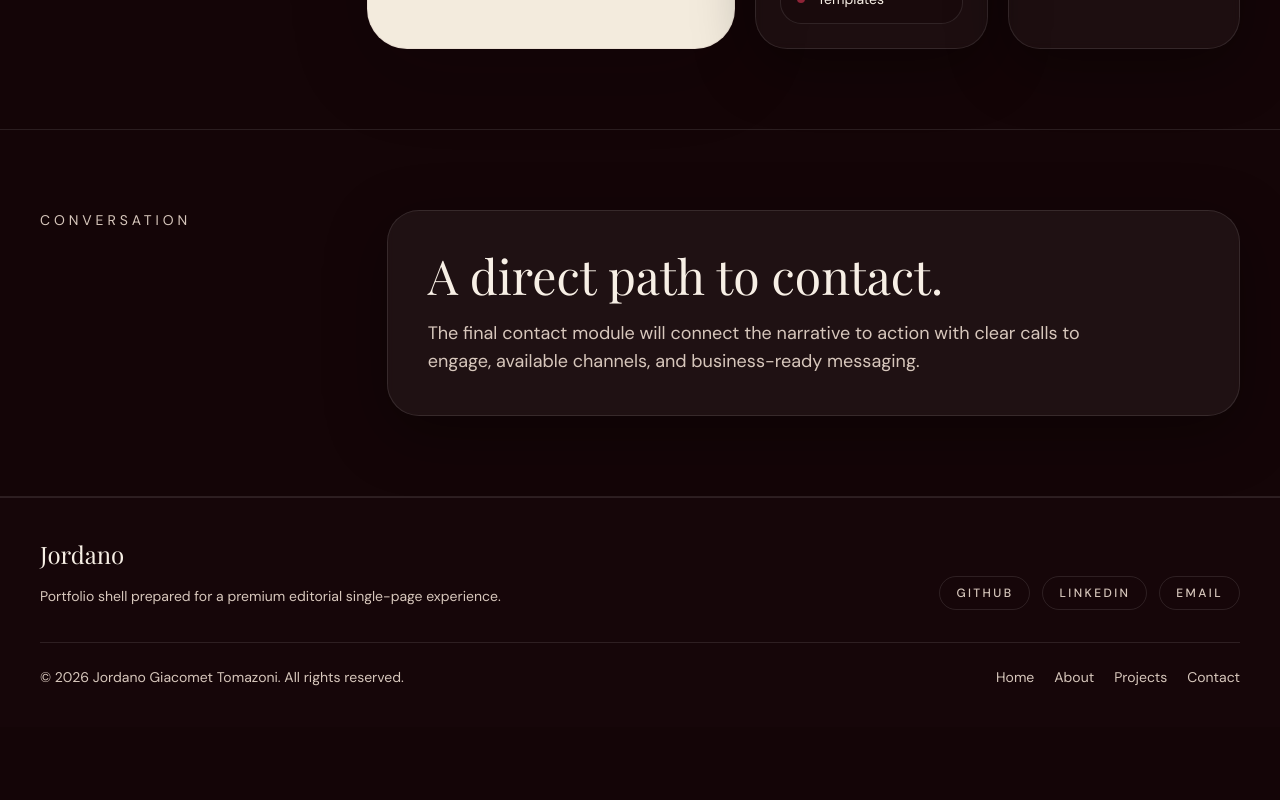
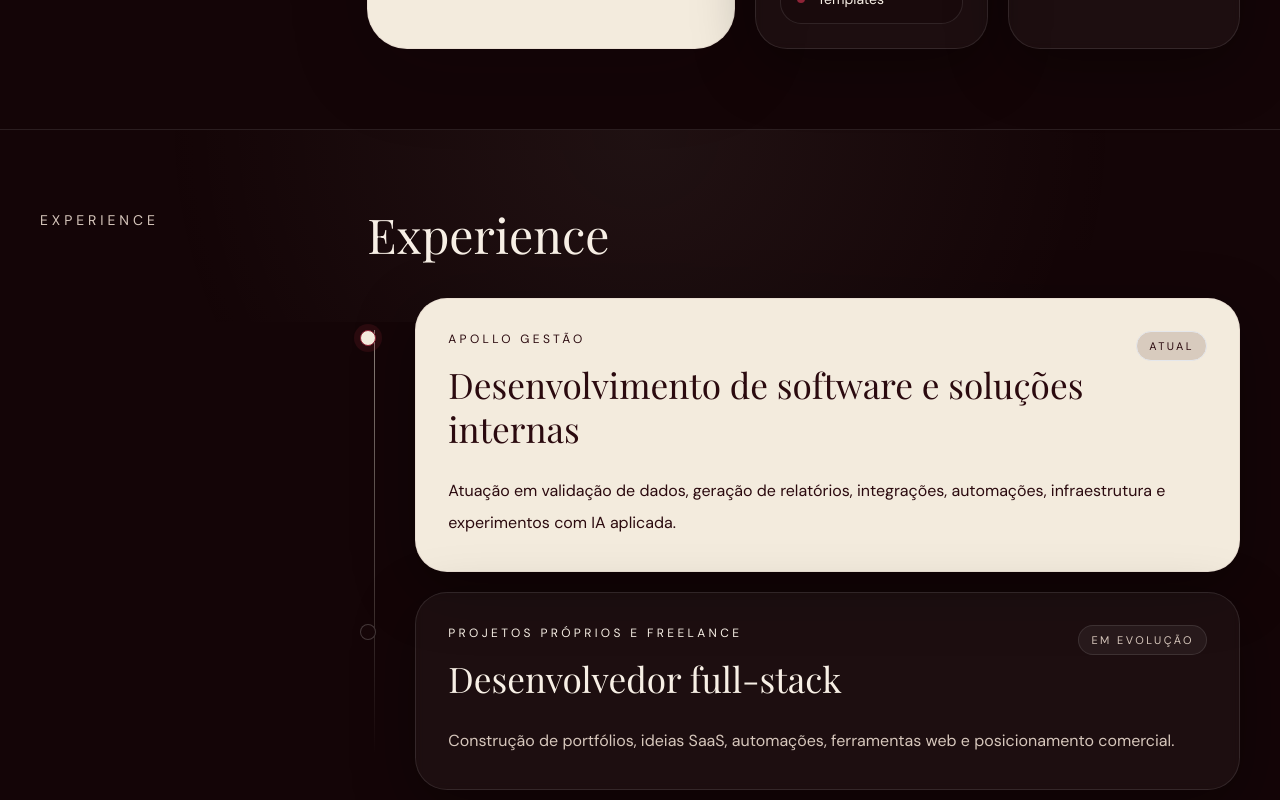
Before and after one commit to jordanogiacomet/portfolio-jordano, a Next.js app: page / in a window 1280 px wide. Shown: the part 7020-7820 px from the top of the page. Before the commit the page ends 7747 px from the top, so only its background shows below. Built offline with nearby package versions, Linux system fonts and the light colour scheme; a web font is replaced by a local one.

Commit message:
feat: [US-009] - [Experience section]

```diff
--- a/app/page.tsx
+++ b/app/page.tsx
@@ -1,4 +1,5 @@
 import { About } from "@/components/About";
+import { Experience } from "@/components/Experience";
 import { Footer } from "@/components/Footer";
 import { Hero } from "@/components/Hero";
 import { Navbar } from "@/components/Navbar";
@@ -31,6 +32,7 @@ export default function HomePage() {
         <Process />
         <Projects />
         <Stack />
+        <Experience />
 
         {sections.map((section) => (
           <section
--- /dev/null
+++ b/components/Experience.tsx
@@ -0,0 +1,70 @@
+import { ExperienceEntry, type ExperienceItem } from "@/components/ExperienceEntry";
+import experienceContent from "@/data/experience.json";
+
+type ExperienceContent = {
+  sectionLabel: string;
+  items: ExperienceItem[];
+};
+
+const content = experienceContent as ExperienceContent;
+
+export function Experience() {
+  if (content.items.length === 0) {
+    return null;
+  }
+
+  return (
+    <section
+      id="experience"
+      aria-labelledby="experience-heading"
+      className="relative border-b border-white/10 px-4 py-20 sm:px-6 lg:px-10"
+    >
+      <div
+        aria-hidden="true"
+        className="absolute inset-x-0 top-0 h-48 bg-[radial-gradient(circle_at_top,_rgba(243,235,221,0.06),_transparent_72%)]"
+      />
+      <div
+        aria-hidden="true"
+        className="absolute right-[12%] top-28 h-56 w-56 rounded-full bg-accent/10 blur-3xl"
+      />
+
+      <div className="relative mx-auto max-w-7xl">
+        <div className="grid gap-8 lg:grid-cols-[0.32fr_1fr] lg:gap-12">
+          <div>
+            <p className="text-sm uppercase tracking-[0.28em] text-text-secondary">
+              {content.sectionLabel}
+            </p>
+          </div>
+
+          <div>
+            <header className="max-w-3xl">
+              <h2
+                id="experience-heading"
+                className="font-display text-4xl text-text-primary sm:text-5xl"
+              >
+                {content.sectionLabel}
+              </h2>
+            </header>
+
+            <div className="relative mt-10">
+              <div
+                aria-hidden="true"
+                className="absolute bottom-8 left-[7px] top-8 hidden w-px bg-gradient-to-b from-[#f3ebdd]/55 via-white/18 to-transparent md:block"
+              />
+
+              <ol className="space-y-5">
+                {content.items.map((item, index) => (
+                  <ExperienceEntry
+                    key={`${item.company}-${item.role}`}
+                    item={item}
+                    index={index}
+                  />
+                ))}
+              </ol>
+            </div>
+          </div>
+        </div>
+      </div>
+    </section>
+  );
+}
--- /dev/null
+++ b/components/ExperienceEntry.tsx
@@ -0,0 +1,69 @@
+export type ExperienceItem = {
+  company: string;
+  role: string;
+  period: string;
+  description: string;
+};
+
+type ExperienceEntryProps = {
+  item: ExperienceItem;
+  index: number;
+};
+
+export function ExperienceEntry({ item, index }: ExperienceEntryProps) {
+  const featured = index === 0;
+
+  return (
+    <li className="relative md:pl-12">
+      <span
+        aria-hidden="true"
+        className={`absolute left-0 top-8 hidden h-4 w-4 -translate-x-[calc(50%-1px)] rounded-full border md:block ${
+          featured
+            ? "border-accent bg-bg-surface shadow-[0_0_0_6px_rgba(142,35,54,0.18)]"
+            : "border-white/20 bg-[#170709]"
+        }`}
+      />
+
+      <article
+        className={`rounded-[2rem] border p-6 shadow-panel sm:p-8 ${
+          featured
+            ? "border-[#d7c7bc]/35 bg-bg-surface text-text-on-light shadow-[0_24px_80px_rgba(9,2,4,0.18)]"
+            : "border-white/10 bg-white/[0.04] text-text-primary backdrop-blur-sm"
+        }`}
+      >
+        <div className="flex flex-col gap-4 sm:flex-row sm:items-start sm:justify-between">
+          <div>
+            <p
+              className={`text-xs uppercase tracking-[0.28em] ${
+                featured ? "text-text-on-light/55" : "text-text-secondary/80"
+              }`}
+            >
+              {item.company}
+            </p>
+            <h3 className="mt-4 font-display text-3xl leading-tight sm:text-[2.2rem]">
+              {item.role}
+            </h3>
+          </div>
+
+          <p
+            className={`inline-flex w-fit rounded-full border px-3 py-1.5 text-[11px] uppercase tracking-[0.22em] ${
+              featured
+                ? "border-badge-border bg-bg-surface-muted text-text-on-light/70"
+                : "border-white/10 bg-white/[0.05] text-text-secondary"
+            }`}
+          >
+            {item.period}
+          </p>
+        </div>
+
+        <p
+          className={`mt-6 max-w-3xl text-base leading-8 ${
+            featured ? "text-text-on-light/85" : "text-text-secondary"
+          }`}
+        >
+          {item.description}
+        </p>
+      </article>
+    </li>
+  );
+}
--- /dev/null
+++ b/data/experience.json
@@ -0,0 +1,17 @@
+{
+  "sectionLabel": "Experience",
+  "items": [
+    {
+      "company": "Apollo Gestão",
+      "role": "Desenvolvimento de software e soluções internas",
+      "period": "Atual",
+      "description": "Atuação em validação de dados, geração de relatórios, integrações, automações, infraestrutura e experimentos com IA aplicada."
+    },
+    {
+      "company": "Projetos próprios e freelance",
+      "role": "Desenvolvedor full-stack",
+      "period": "Em evolução",
+      "description": "Construção de portfólios, ideias SaaS, automações, ferramentas web e posicionamento comercial."
+    }
+  ]
+}
--- a/prd.json
+++ b/prd.json
@@ -507,7 +507,7 @@
     {
       "id": "US-009",
       "title": "Experience section",
-      "passes": false,
+      "passes": true,
       "description": "Create an experience timeline or stacked card list showing work context and roles.",
       "acceptanceCriteria": [
         "Section content sourced from data/experience.json",
```
Also changed, not shown: progress.txt, 1 other file (tests, documents, lock files or other folders).
